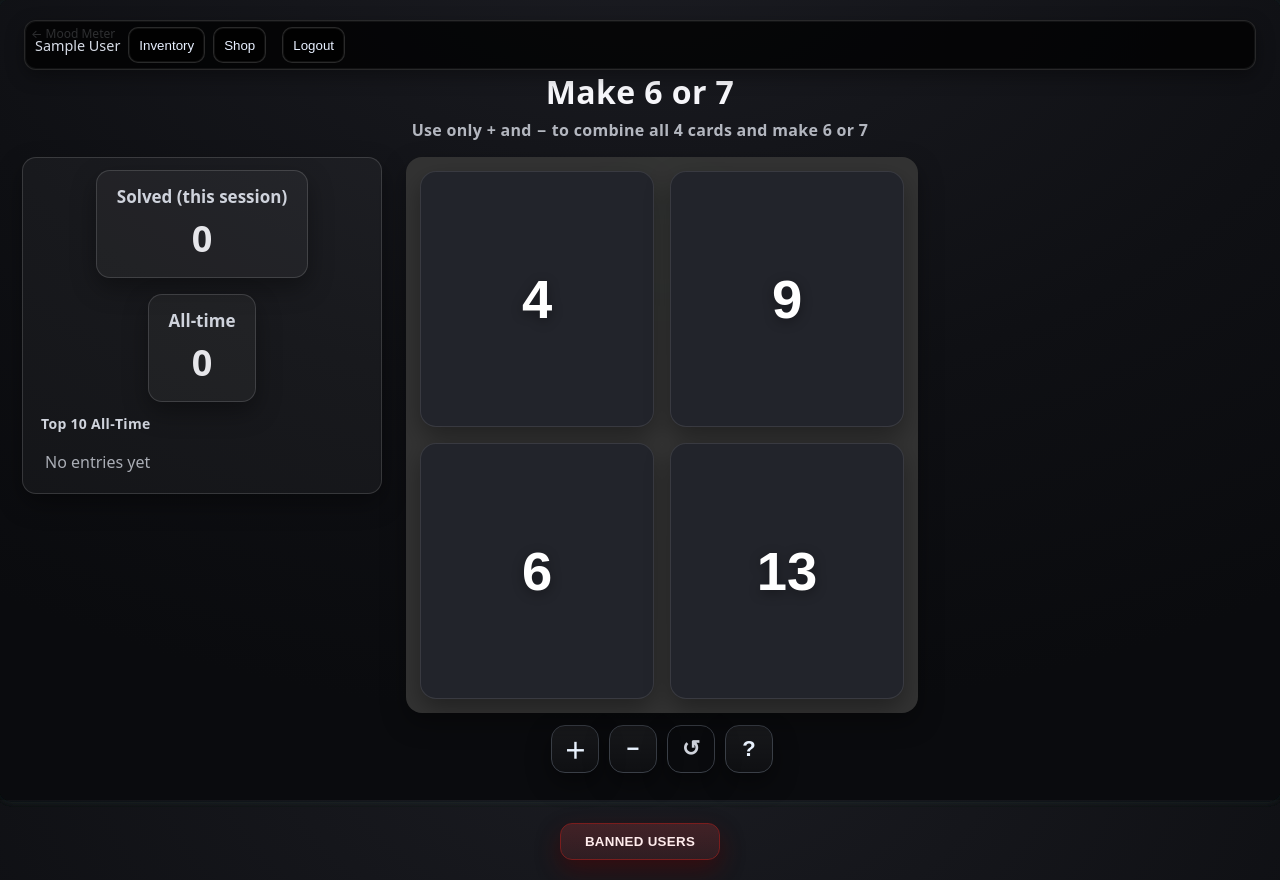
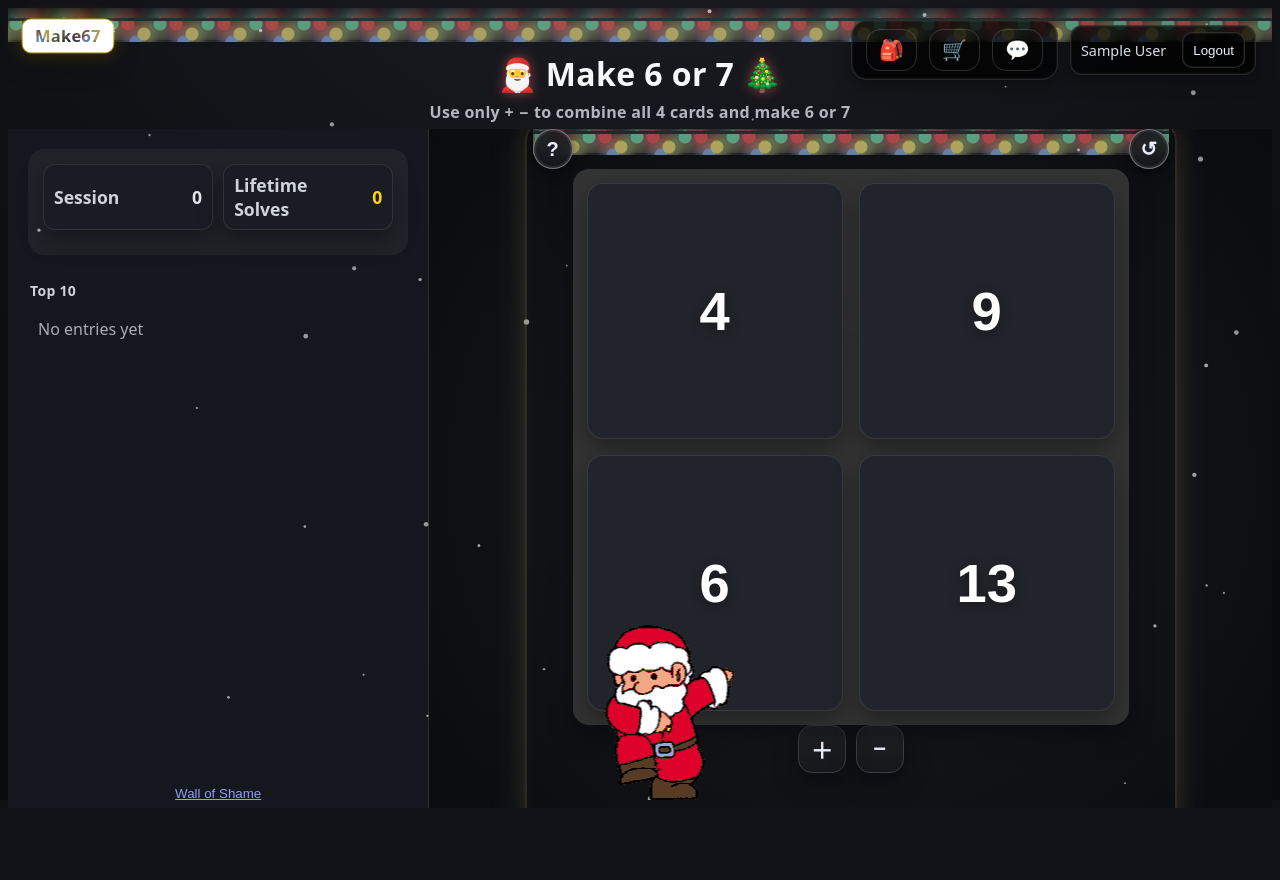
Before and after one commit to kickinslowly/MoodMeter, a Flask app: page /make6or7 in a window 1280 px wide. After the commit the page ends 808 px from the top, so only its background shows below. Run offline with Flask 3, Linux system fonts and the light colour scheme; the visitor is signed in with stand-in values (Sample User, id 1); data comes from the database, SQL or seed files in the repository; data that the repository does not hold is empty; some libraries are stand-ins or nearby versions.

Commit message:
make6or7 updated to match make67

```diff
--- a/static/js/make6or7.js
+++ b/static/js/make6or7.js
@@ -149,6 +149,11 @@
   const shopBtn = document.getElementById('m67ShopBtn');
   const invModalRoot = document.querySelector('.m67-inv-root');
   const shopModalRoot = document.querySelector('.m67-shop-root');
+  // Chat and mobile rank controls (parity with Make67)
+  const btnToggleChat = document.getElementById('btn-toggle-chat');
+  const chatOverlay = document.getElementById('chat-overlay');
+  const btnMobileRank = document.getElementById('btn-mobile-rank');
+  const panelLeft = document.querySelector('.panel-left');
   let bannedCache = [];
 
   let baseCards = [];
@@ -182,6 +187,15 @@
     currentEmp = emp;
     if (!pageRoot) return;
     pageRoot.style.setProperty('--emp', String(emp));
+  }
+
+  // Lock body scroll when any modal/overlay is open
+  function updateBodyLock(){
+    const anyOpen = (invModalRoot && !invModalRoot.hidden)
+      || (shopModalRoot && !shopModalRoot.hidden)
+      || (bannedRoot && !bannedRoot.hidden)
+      || (chatOverlay && !chatOverlay.hasAttribute('hidden') && chatOverlay.style.display !== 'none');
+    document.body.classList.toggle('m67-modal-open', !!anyOpen);
   }
 
   function setCard(index, value){
@@ -460,13 +474,42 @@
   });
 
   // Shop/Inventory modal toggles
-  function showModal(root){ if (root) root.hidden = false; }
-  function hideModal(root){ if (root) root.hidden = true; }
-  if (shopBtn){ shopBtn.addEventListener('click', ()=>{ play('snd_shop_open'); showModal(shopModalRoot); }); }
-  if (invBtn){ invBtn.addEventListener('click', ()=>{ showModal(invModalRoot); }); }
-  [shopModalRoot, invModalRoot].forEach(root=>{
-    if (!root) return;
-    root.addEventListener('click', (e)=>{ if (e.target && e.target.getAttribute('data-close')) hideModal(root); });
+  // Modal helpers with body-lock parity
+  function openInventory(){
+    if (!invModalRoot) return;
+    invModalRoot.hidden = false;
+    setTimeout(()=>{ loadState(); }, 0);
+    updateBodyLock();
+  }
+  function closeInventory(){ if (invModalRoot){ invModalRoot.hidden = true; updateBodyLock(); } }
+  function toggleInventory(){ if (!invModalRoot) return; if (invModalRoot.hidden) openInventory(); else closeInventory(); }
+  if (invBtn){ invBtn.addEventListener('click', toggleInventory); }
+  if (invModalRoot){
+    invModalRoot.addEventListener('click', (e)=>{ if (e.target && e.target.getAttribute('data-close')) closeInventory(); });
+  }
+
+  function openShop(){
+    if (!shopModalRoot) return;
+    shopModalRoot.hidden = false;
+    play('snd_shop_open');
+    setTimeout(()=>{ loadShop(); }, 0);
+    updateBodyLock();
+  }
+  function closeShop(){ if (shopModalRoot){ shopModalRoot.hidden = true; updateBodyLock(); } }
+  function toggleShop(){ if (!shopModalRoot) return; if (shopModalRoot.hidden) openShop(); else closeShop(); }
+  if (shopBtn){ shopBtn.addEventListener('click', toggleShop); }
+  if (shopModalRoot){
+    shopModalRoot.addEventListener('click', (e)=>{ if (e.target && e.target.getAttribute('data-close')) closeShop(); });
+  }
+
+  // Global ESC to close any open overlay/modal
+  document.addEventListener('keydown', (e)=>{
+    if (e.key === 'Escape'){
+      if (invModalRoot && !invModalRoot.hidden) closeInventory();
+      if (shopModalRoot && !shopModalRoot.hidden) closeShop();
+      if (bannedRoot && !bannedRoot.hidden) { bannedRoot.hidden = true; updateBodyLock(); }
+      if (chatOverlay && !chatOverlay.hidden) { chatOverlay.hidden = true; updateBodyLock(); }
+    }
   });
 
   // Banned list
@@ -479,12 +522,48 @@
       for (const u of bannedCache){ list.appendChild(makeLiUser(u, true)); }
     }
     bannedRoot.hidden = false;
+    updateBodyLock();
   }
-  function hideBanned(){ if (bannedRoot) bannedRoot.hidden = true; }
+  function hideBanned(){ if (bannedRoot){ bannedRoot.hidden = true; updateBodyLock(); } }
   if (bannedBtn){ bannedBtn.addEventListener('click', showBanned); }
   if (bannedRoot){
     bannedRoot.addEventListener('click', (e)=>{ if (e.target && e.target.getAttribute('data-close')) hideBanned(); });
   }
+
+  // Chat overlay toggle & mobile rank drawer (parity with Make67)
+  if (btnToggleChat && chatOverlay){
+    btnToggleChat.addEventListener('click', ()=>{
+      chatOverlay.hidden = !chatOverlay.hidden;
+      updateBodyLock();
+    });
+  }
+  if (chatOverlay){
+    chatOverlay.addEventListener('click', (e)=>{
+      const t = e.target;
+      if (t && t.getAttribute && t.getAttribute('data-close-chat')==='1'){
+        chatOverlay.hidden = true; updateBodyLock();
+      }
+      if (t && t.id === 'chat-overlay'){ chatOverlay.hidden = true; updateBodyLock(); }
+    });
+  }
+  if (btnMobileRank && panelLeft){
+    btnMobileRank.addEventListener('click', ()=>{ panelLeft.classList.toggle('mobile-visible'); });
+    document.addEventListener('click', (e)=>{
+      if (!panelLeft.classList.contains('mobile-visible')) return;
+      if (!panelLeft.contains(e.target) && e.target !== btnMobileRank){ panelLeft.classList.remove('mobile-visible'); }
+    });
+  }
+
+  // Fit split layout under header height
+  function measureHeader(){
+    const header = document.querySelector('.make67-page .header');
+    if (!header || !pageRoot) return;
+    const h = Math.round(header.getBoundingClientRect().height);
+    pageRoot.style.setProperty('--header-h', h + 'px');
+  }
+  measureHeader();
+  window.addEventListener('resize', measureHeader);
+  setTimeout(measureHeader, 300);
 
   async function submitSolve(){
     try{
@@ -633,3 +712,56 @@
     } catch(_){ }
   });
 })();
+
+// --- Gentle Snowfall Overlay (parity with Make67) ---
+(function initMake6or7Snow(){
+  const canvas = document.getElementById('snowCanvas');
+  if (!canvas) return;
+  const ctx = canvas.getContext('2d');
+  let dpr = Math.min(window.devicePixelRatio || 1, 2);
+  let W = 0, H = 0;
+  function resize(){
+    dpr = Math.min(window.devicePixelRatio || 1, 2);
+    W = Math.max(1, Math.round(window.innerWidth));
+    H = Math.max(1, Math.round(window.innerHeight));
+    canvas.width = Math.round(W * dpr);
+    canvas.height = Math.round(H * dpr);
+  }
+  resize();
+  window.addEventListener('resize', resize);
+  const flakes = [];
+  function makeFlake(x, y){
+    const r = 0.8 + Math.random() * 2.0;
+    return { x, y, r, vy: 0.12 + Math.random() * 0.35, vx: (-0.15 + Math.random() * 0.3), amp: 8 + Math.random() * 18, phase: Math.random() * Math.PI * 2, tw: 0.6 + Math.random() * 0.4 };
+  }
+  function initFlakes(){
+    flakes.length = 0;
+    const base = (W * H) / 18000;
+    const count = Math.max(40, Math.min(180, Math.round(base)));
+    for (let i=0;i<count;i++) flakes.push(makeFlake(Math.random()*W, Math.random()*H));
+  }
+  initFlakes();
+  window.addEventListener('resize', initFlakes);
+  let rafId = 0;
+  function draw(){
+    ctx.clearRect(0,0,canvas.width,canvas.height);
+    ctx.save(); ctx.scale(dpr,dpr);
+    for (let i=0;i<flakes.length;i++){
+      const f = flakes[i];
+      f.y += f.vy; f.x += f.vx + Math.sin((f.y*0.015)+f.phase)*0.3;
+      if (f.y - f.r > H){ flakes[i] = makeFlake(Math.random()*W, -10 - Math.random()*40); continue; }
+      if (f.x < -20) f.x = W + 20; else if (f.x > W + 20) f.x = -20;
+      ctx.beginPath();
+      ctx.fillStyle = `rgba(255,255,255,${0.65 + Math.sin((performance.now()/1000)*f.tw)*0.1})`;
+      ctx.arc(f.x, f.y, f.r, 0, Math.PI*2); ctx.fill();
+    }
+    ctx.restore();
+    rafId = requestAnimationFrame(draw);
+  }
+  function onVis(){
+    if (document.visibilityState === 'hidden'){ cancelAnimationFrame(rafId); }
+    else { cancelAnimationFrame(rafId); rafId = requestAnimationFrame(draw); }
+  }
+  document.addEventListener('visibilitychange', onVis);
+  rafId = requestAnimationFrame(draw);
+})();
--- a/templates/make6or7.html
+++ b/templates/make6or7.html
@@ -17,15 +17,27 @@
 </head>
 <body>
   <div class="page make67-page">
+    <!-- Soft snowfall overlay -->
+    <canvas id="snowCanvas" class="snow-canvas" aria-hidden="true"></canvas>
     <header class="header">
+      <!-- Festive garland across the header -->
+      <div class="xmas-garland garland-header" aria-hidden="true"></div>
+      <div style="display:flex; align-items:center; gap:8px;">
         <a href="{{ url_for('index') }}" class="back-link" title="Back to Mood Meter">← Mood Meter</a>
+        <a href="{{ url_for('make67_page') }}" class="make67-btn" title="Play Make67">Make67</a>
+      </div>
+      <div class="header-right">
+        <!-- Game Dock moved to header, placed left of auth info -->
+        <div class="game-dock header-dock" role="group" aria-label="Game Dock">
+          <button id="m67InvBtn" class="dock-btn" title="Inventory">🎒</button>
+          <button id="m67ShopBtn" class="dock-btn" title="Shop">🛒</button>
+          <button id="btn-toggle-chat" class="dock-btn" title="Chat">💬</button>
+          <button id="btn-mobile-rank" class="dock-btn mobile-only" title="Rank">🏆</button>
+        </div>
         <div class="auth-actions">
           {% if current_user.is_authenticated %}
             <img class="avatar" src="{{ current_user.avatar_url or '' }}" alt="Avatar" onerror="this.style.display='none'">
             <span class="user-name">{{ current_user.name or current_user.email }}</span>
-          <!-- Inventory/Shop toggle buttons next to auth info -->
-          <button id="m67InvBtn" class="logout-btn" title="Open inventory">Inventory</button>
-          <button id="m67ShopBtn" class="logout-btn" title="Open shop">Shop</button>
             <form method="post" action="{{ url_for('logout_view') }}" style="display:inline-block; margin-left:8px;">
               <button type="submit" class="logout-btn" title="Sign out">Logout</button>
             </form>
@@ -33,29 +45,43 @@
             <a href="{{ url_for('login_view') }}" class="google-login-btn" title="Sign in with Google">Sign in with Google</a>
           {% endif %}
         </div>
-      <h1 class="title">Make 6 or 7</h1>
-      <div class="subtitle" style="opacity:.85; margin-top:6px;">Use only + and − to combine all 4 cards and make 6 or 7</div>
+      </div>
+      <h1 class="title xmas-title"><span class="xmas-emoji" aria-hidden="true">🎅</span> Make 6 or 7 <span class="xmas-emoji" aria-hidden="true">🎄</span></h1>
+      <div class="subtitle" style="opacity:.85; margin-top:6px;">Use only + − to combine all 4 cards and make 6 or 7</div>
     </header>
 
-    <main class="main">
-      <div class="make67-layout">
-        <aside class="m67-leaderboard" aria-label="All-time leaderboard">
-          <div class="score-row">
-            <div class="score-box" aria-live="polite">
-              <div class="score-label">Solved (this session)</div>
-              <div id="m67Score" class="score-value">0</div>
+    <main class="split-layout">
+      <aside class="panel-left">
+        <div class="stats-hud">
+          <div class="stat-row">
+            <div class="stat-item score-box">
+              <span class="label">Session</span>
+              <span id="m67Score" class="value">0</span>
             </div>
-            <div class="score-box" aria-live="polite">
-              <div class="score-label">All‑time</div>
-              <div id="m67AllTime" class="score-value">—</div>
+            <div class="stat-item gold score-box">
+              <span class="label">Lifetime Solves</span>
+              <span id="m67AllTime" class="value">--</span>
             </div>
           </div>
-          <h3 class="m67-lb-title">Top 10 All‑Time</h3>
-          <ol id="m67Leaderboard" class="m67-lb-list" aria-live="polite"></ol>
+          <div id="m67Effects" class="effects-bar"></div>
+        </div>
+
+        <div class="leaderboard-container">
+          <h3 class="lb-header">Top 10</h3>
+          <ol id="m67Leaderboard" class="lb-list"></ol>
+        </div>
+
+        <div class="panel-footer">
+          <button id="m67BannedBtn" class="text-link">Wall of Shame</button>
+        </div>
       </aside>
 
-        <section class="m67-game">
-          <div class="make67-container">
+      <section class="panel-right">
+        <div class="game-board-wrapper">
+          <!-- Festive garland over the game board -->
+          <div class="xmas-garland garland-board" aria-hidden="true"></div>
+          <button id="hintBtn" class="shoulder-btn left" title="Hint (H)">?</button>
+          <button id="resetBtn" class="shoulder-btn right" title="Reset (R)">↺</button>
 
           <div class="cards-grid" role="grid" aria-label="Number cards">
             <button class="card" data-index="0" role="gridcell" aria-label="Card 1"><span>0</span></button>
@@ -67,26 +93,30 @@
           <div class="ops" aria-label="Operations">
             <button class="op-btn" data-op="+">＋</button>
             <button class="op-btn" data-op="-">−</button>
-              <button id="resetBtn" class="op-btn ghost" title="Reset puzzle">↺</button>
-              <button id="hintBtn" class="op-btn" title="Show a hint" aria-label="Show a hint">?</button>
+            <button class="op-btn" data-op="*">×</button>
+            <button class="op-btn" data-op="/">÷</button>
+          </div>
+          <div class="note" id="m67Hint" aria-live="polite"></div>
         </div>
 
-            <div class="note" id="m67Hint" aria-live="polite"></div>
-
-            <!-- Inventory and Shop moved to modal popups -->
-          </div>
-        </section>
         {% if make67_chat_eligible %}
-        <aside class="m67-chat" aria-label="Live chat (Make)">
+        <div id="chat-overlay" class="glass-overlay" hidden>
+          <div class="m67-chat glass-panel" aria-label="Live chat (Make)">
+            <button class="m67-modal__close" aria-label="Close chat" data-close-chat="1">✕</button>
             <h3 class="m67-chat__title">Live Chat</h3>
             <div id="m67ChatLog" class="m67-chat__log" aria-live="polite"></div>
             <form id="m67ChatForm" class="m67-chat__form" autocomplete="off">
               <input id="m67ChatInput" type="text" maxlength="300" placeholder="Say something" class="m67-chat__input" />
               <button type="submit" class="op-btn">Send</button>
             </form>
-        </aside>
+          </div>
+        </div>
+        {% else %}
+        <div id="chat-overlay" class="glass-overlay" hidden></div>
         {% endif %}
-      </div>
+
+      </section>
+    </main>
 
     <!-- Success overlay -->
     <div class="m67-overlay-root" hidden>
@@ -100,12 +130,6 @@
         </div>
       </div>
     </div>
-    </main>
-
-    <!-- Bottom actions: Banned users wall of shame trigger -->
-    <div class="page-footer" style="display:flex; justify-content:center; padding: 10px 14px 20px;">
-      <button id="m67BannedBtn" class="danger-btn" title="Show cheaters wall of shame">BANNED USERS</button>
-    </div>
 
     <!-- Cheater Wall of Shame modal -->
     <div class="m67-ban-root" hidden>
@@ -116,7 +140,7 @@
           <div class="m67-ban__icon" aria-hidden="true">🚫</div>
           <h3 id="banTitle" class="m67-ban__title">Cheater Wall of Shame</h3>
           <p class="m67-ban__subtitle">These users are removed from the all‑time leaderboard.</p>
-          <ol id="m67BannedList" class="m67-lb-list" aria-live="polite" style="width:min(92vw,520px);"></ol>
+          <ol id="m67BannedList" class="m67-lb-list" aria-live="polite" style="width:min(100%,520px);"></ol>
         </div>
       </div>
     </div>
@@ -128,7 +152,7 @@
         <div class="m67-modal__panel" role="dialog" aria-modal="true" aria-labelledby="invTitle">
           <button class="m67-modal__close" aria-label="Close" data-close="1">✕</button>
           <h3 id="invTitle" class="m67-modal__title">Inventory</h3>
-          <div id="m67Inv" class="m67-inv" style="display:grid; grid-template-columns: repeat(4, 1fr); gap:10px; width:min(92vw,560px);"></div>
+          <div id="m67Inv" class="m67-inv" style="display:grid; grid-template-columns: repeat(4, 1fr); gap:10px; width:min(100%,560px);"></div>
           <div id="m67Effects" class="m67-effects" style="display:flex; gap:10px; justify-content:center; flex-wrap:wrap; font-size:13px; color:#ccd1db; opacity:.9; margin-top:10px;"></div>
         </div>
       </div>
@@ -142,7 +166,7 @@
           <button class="m67-modal__close" aria-label="Close" data-close="1">✕</button>
           <h3 id="shopTitle" class="m67-modal__title">Shop</h3>
           <div id="m67ShopNote" style="text-align:center; color:#ccd1db; font-size:13px; margin-bottom:10px;"></div>
-          <div id="m67ShopList" class="m67-shop" style="display:grid; grid-template-columns: repeat(3, minmax(120px, 1fr)); gap:10px; width:min(92vw,640px);"></div>
+          <div id="m67ShopList" class="m67-shop" style="display:grid; grid-template-columns: repeat(3, minmax(120px, 1fr)); gap:10px; width:min(100%,640px);"></div>
         </div>
       </div>
     </div>
@@ -162,5 +186,19 @@
   <audio id="snd_shop_coins" src="{{ url_for('static', filename='shop_coins.mp3') }}" preload="auto"></audio>
   <audio id="snd_item_mud" src="{{ url_for('static', filename='item_mud.wav') }}" preload="auto"></audio>
   <audio id="snd_item_boost" src="{{ url_for('static', filename='item_boost.wav') }}" preload="auto"></audio>
+  <audio id="snd_item_dust" src="{{ url_for('static', filename='item_dust.wav') }}" preload="auto"></audio>
+
+  <style>
+    /* Mobile: shrink Santa GIF by 50% without affecting layout */
+    @media (max-width: 768px) {
+      #santa-overlay { --santa-scale: 0.5; }
+    }
+  </style>
+
+  <!-- Santa overlay: centered at bottom, non-interactive, GIF loops inherently -->
+  <img id="santa-overlay" src="{{ url_for('static', filename='santa.gif') }}"
+       alt=""
+       aria-hidden="true"
+       style="position:fixed; left:50%; transform:translateX(-50%) scale(var(--santa-scale, 1)); transform-origin: bottom center; bottom:0; z-index:9999; pointer-events:none;" />
 </body>
 </html>
```
Also changed, not shown: static/js/make67.js (+110 -0 lines). Lines whose indentation alone changed are shown as unchanged.
